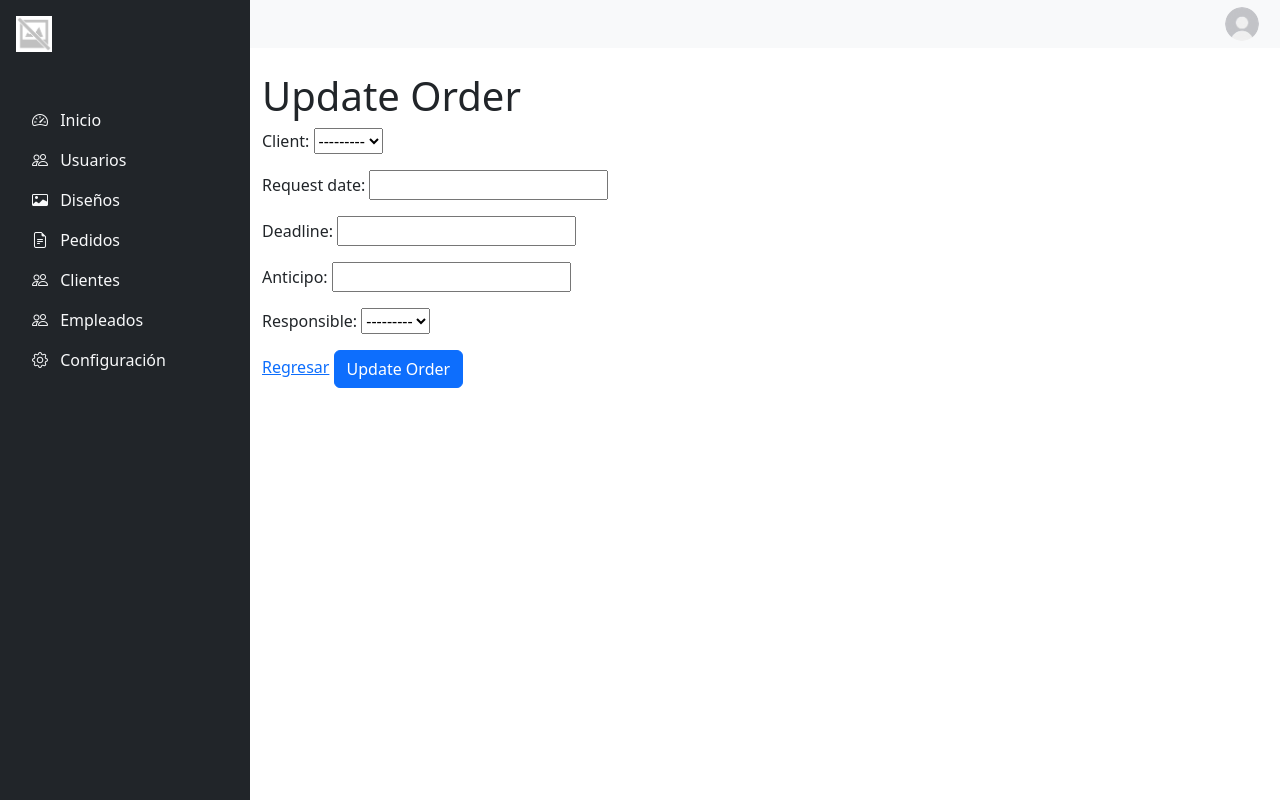
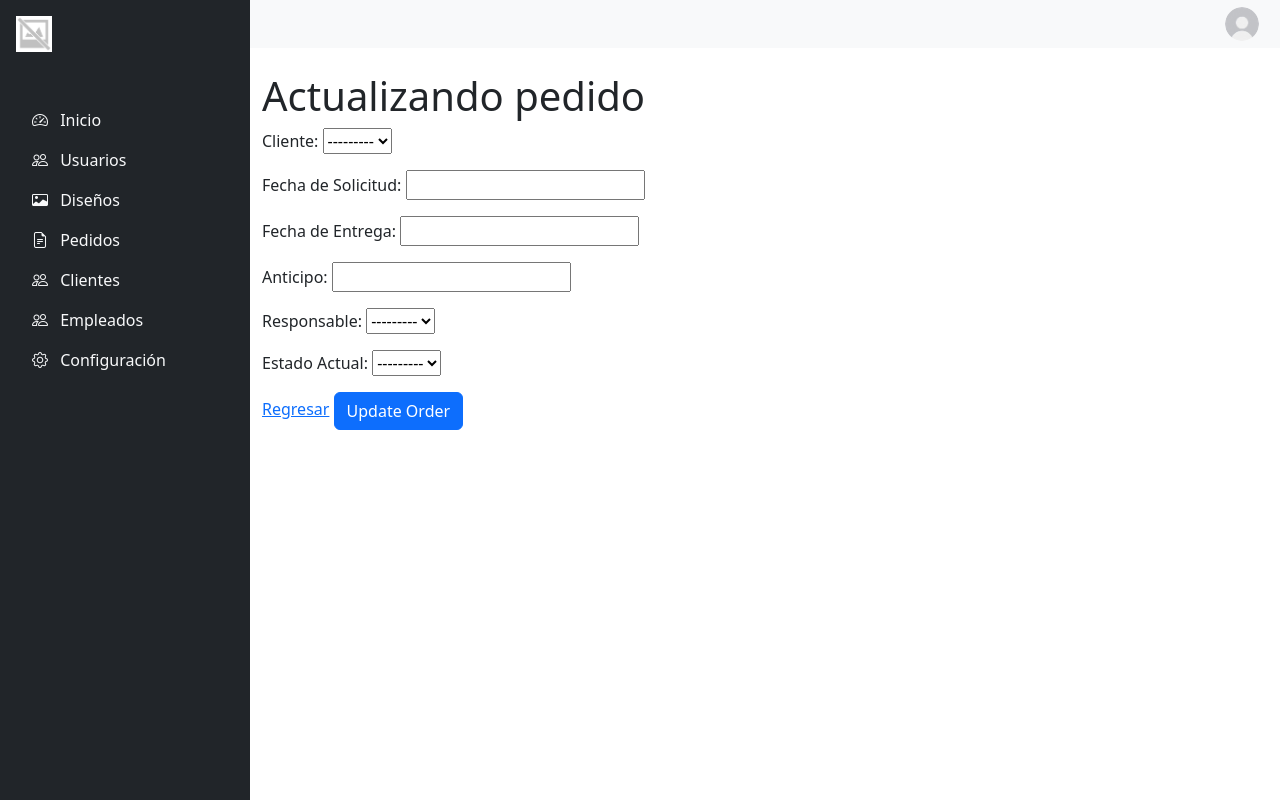
Before and after one commit to wmoralesl/punto-grafico, a Django app: template orders/templates/orders/order_update.html in a window 1280 px wide. Run offline with Django 5.2, Linux system fonts and the light colour scheme; the template is opened without the code that fills it: values that come from a table or form of the project are taken from there, others are empty; some libraries are stand-ins or nearby versions.

Commit message:
[Update]: Se ha actualizado el template de detail order

```diff
--- a/orders/forms.py
+++ b/orders/forms.py
@@ -16,7 +16,16 @@ OrderLineFormSet = inlineformset_factory(Order, OrderLine, fields=('description'
 class OrderUpdateForm(forms.ModelForm):
     class Meta:
         model = Order
-        fields = ['client', 'request_date', 'deadline', 'anticipo', 'responsible']
+        fields = ['client', 'request_date', 'deadline', 'anticipo',  'responsible', 'current_status']
+
+        labels = {
+            'client': 'Cliente',
+            'request_date': 'Fecha de Solicitud',
+            'deadline': 'Fecha de Entrega',
+            'anticipo': 'Anticipo',
+            'responsible': 'Responsable',
+            'current_status': 'Estado Actual',
+        }
 
 class OrderLineForm(forms.ModelForm):
     class Meta:
--- a/orders/templates/orders/order_detail.html
+++ b/orders/templates/orders/order_detail.html
@@ -13,7 +13,7 @@
             <i class="bi bi-three-dots-vertical"></i>
         </a>
         <ul class="dropdown-menu">
-            <li><a class="dropdown-item" href="#">Editar</a></li>
+            <li><a class="dropdown-item" href="{% url 'orders:update' order.id %}">Editar</a></li>
             <li><a class="dropdown-item" href="#">Eliminar</a></li>
             <li><a class="dropdown-item" href="#">Anular</a></li>
         </ul>
@@ -127,7 +127,6 @@
 
             <div class="text-center mt-2">
                 <a href="#" class="btn btn-primary">Imprimir</a>
-                <a href="{% url 'orders:update' order.id %}">Editar</a>
             </div>
 
         </div>
--- a/orders/templates/orders/order_update.html
+++ b/orders/templates/orders/order_update.html
@@ -4,7 +4,7 @@
 
 <form action="" method="POST">
     {% csrf_token %}
-    <h1>Update Order</h1>
+    <h1>Actualizando pedido</h1>
     {{ form.as_p }}
     <a href="{% url 'orders:detail' object.id %}">Regresar</a>
     <button type="submit" class="btn btn-primary">Update Order</button>
```
